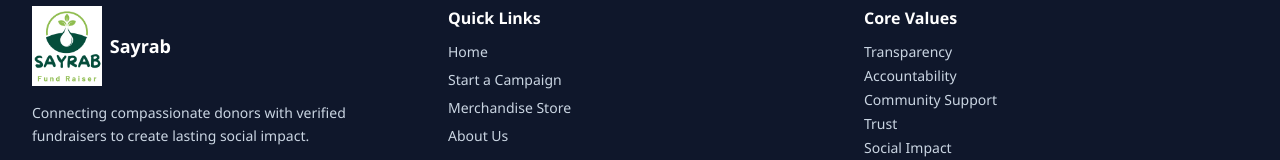
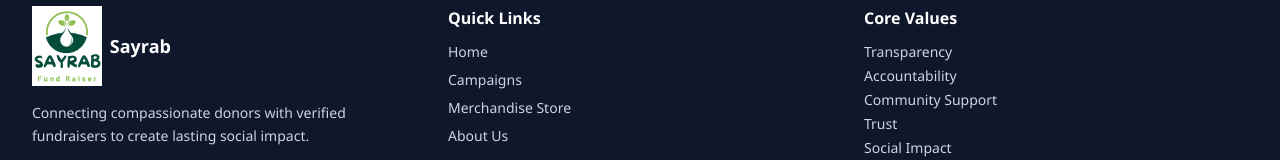
Before and after one commit to retrohood/sayrabv4, a React (Vite) app in the folder frontend/: page / in a window 1280 px wide. Shown: the part 886-1046 px from the top of the page. Built offline with nearby package versions, Linux system fonts and the light colour scheme; no server answers.

Commit message:
campaign redundancy.
removed from donor nav bar and only in fundraiser nav bar.

```diff
--- a/frontend/src/components/Footer.jsx
+++ b/frontend/src/components/Footer.jsx
@@ -19,7 +19,7 @@ export default function Footer() {
             <h3 className="font-semibold text-white mb-3">Quick Links</h3>
             <ul className="space-y-2 text-sm">
               <li><Link to="/" className="hover:text-primary-400">Home</Link></li>
-              <li><Link to="/start-campaign" className="hover:text-primary-400">Start a Campaign</Link></li>
+              <li><Link to="/campaigns" className="hover:text-primary-400">Campaigns</Link></li>
               <li><Link to="/store" className="hover:text-primary-400">Merchandise Store</Link></li>
               <li><Link to="/about" className="hover:text-primary-400">About Us</Link></li>
             </ul>
--- a/frontend/src/components/Navbar.jsx
+++ b/frontend/src/components/Navbar.jsx
@@ -6,7 +6,6 @@ import { useAuth } from '../context/AuthContext';
 const navLinks = [
   { to: '/', label: 'Home' },
   { to: '/campaigns', label: 'Campaigns' },
-  { to: '/start-campaign', label: 'Start a Campaign' },
   { to: '/store', label: 'Merchandise Store' },
   { to: '/reviews', label: 'Reviews' },
   { to: '/about', label: 'About Us' },
```
